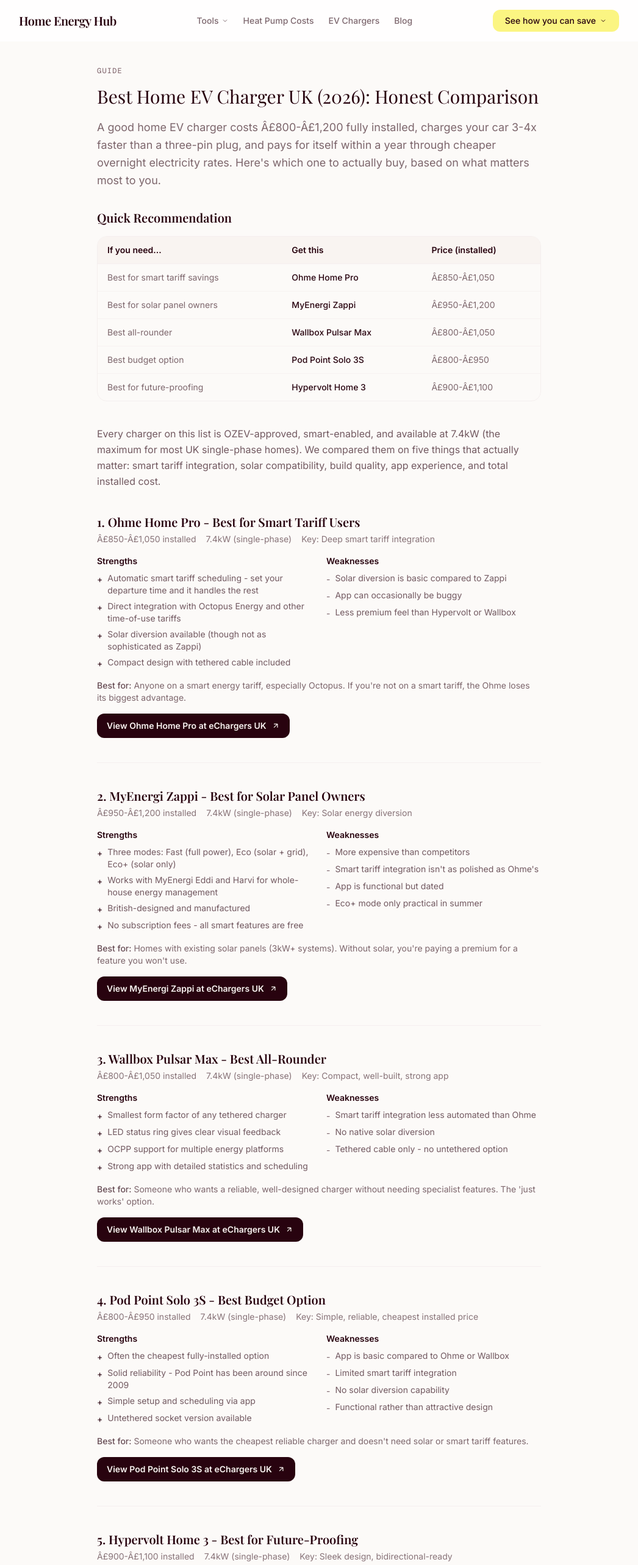
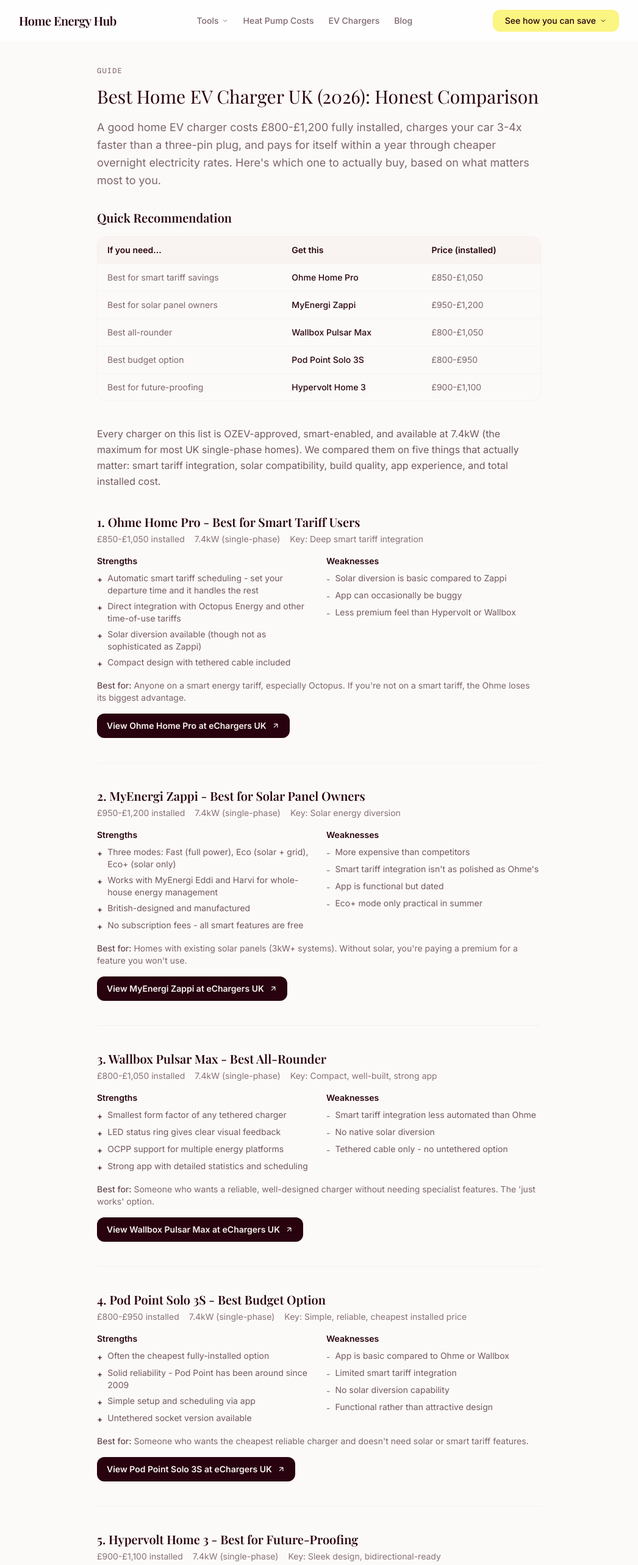
Before and after one commit to nrpilling21/thehomeenergyhub, a Next.js app: page /best-ev-charger-uk in a window 1280 px wide. Shown: the top 2566 px of the page at 61% size, without its empty margins (117-1163 px from the left). Built offline with nearby package versions, Linux system fonts and the light colour scheme; a web font is replaced by a local one.

Commit message:
Update page.tsx

```diff
--- a/src/app/best-ev-charger-uk/page.tsx
+++ b/src/app/best-ev-charger-uk/page.tsx
@@ -15,7 +15,7 @@
         Best Home EV Charger UK (2026): Honest Comparison
       </h1>
       <p className="text-ink/60 text-lg mb-8 leading-relaxed">
-        A good home EV charger costs Â£800-Â£1,200 fully installed, charges your car 3-4x faster than a
+        A good home EV charger costs £800-£1,200 fully installed, charges your car 3-4x faster than a
         three-pin plug, and pays for itself within a year through cheaper overnight electricity rates.
         Here&apos;s which one to actually buy, based on what matters most to you.
       </p>
@@ -35,27 +35,27 @@
             <tr className="border-b border-plum-light/15">
               <td className="py-3 px-4">Best for smart tariff savings</td>
               <td className="py-3 px-4 font-medium text-ink">Ohme Home Pro</td>
-              <td className="py-3 px-4">Â£850-Â£1,050</td>
+              <td className="py-3 px-4">£850-£1,050</td>
             </tr>
             <tr className="border-b border-plum-light/15">
               <td className="py-3 px-4">Best for solar panel owners</td>
               <td className="py-3 px-4 font-medium text-ink">MyEnergi Zappi</td>
-              <td className="py-3 px-4">Â£950-Â£1,200</td>
+              <td className="py-3 px-4">£950-£1,200</td>
             </tr>
             <tr className="border-b border-plum-light/15">
               <td className="py-3 px-4">Best all-rounder</td>
               <td className="py-3 px-4 font-medium text-ink">Wallbox Pulsar Max</td>
-              <td className="py-3 px-4">Â£800-Â£1,050</td>
+              <td className="py-3 px-4">£800-£1,050</td>
             </tr>
             <tr className="border-b border-plum-light/15">
               <td className="py-3 px-4">Best budget option</td>
               <td className="py-3 px-4 font-medium text-ink">Pod Point Solo 3S</td>
-              <td className="py-3 px-4">Â£800-Â£950</td>
+              <td className="py-3 px-4">£800-£950</td>
             </tr>
             <tr>
               <td className="py-3 px-4">Best for future-proofing</td>
               <td className="py-3 px-4 font-medium text-ink">Hypervolt Home 3</td>
-              <td className="py-3 px-4">Â£900-Â£1,100</td>
+              <td className="py-3 px-4">£900-£1,100</td>
             </tr>
           </tbody>
         </table>
@@ -73,7 +73,7 @@
         number={1}
         name="Ohme Home Pro"
         tagline="Best for Smart Tariff Users"
-        price="Â£850-Â£1,050 installed"
+        price="£850-£1,050 installed"
         power="7.4kW (single-phase)"
         keyFeature="Deep smart tariff integration"
         strengths={[
@@ -95,7 +95,7 @@
         number={2}
         name="MyEnergi Zappi"
         tagline="Best for Solar Panel Owners"
-        price="Â£950-Â£1,200 installed"
+        price="£950-£1,200 installed"
         power="7.4kW (single-phase)"
         keyFeature="Solar energy diversion"
         strengths={[
@@ -118,7 +118,7 @@
         number={3}
         name="Wallbox Pulsar Max"
         tagline="Best All-Rounder"
-        price="Â£800-Â£1,050 installed"
+        price="£800-£1,050 installed"
         power="7.4kW (single-phase)"
         keyFeature="Compact, well-built, strong app"
         strengths={[
@@ -140,7 +140,7 @@
         number={4}
         name="Pod Point Solo 3S"
         tagline="Best Budget Option"
-        price="Â£800-Â£950 installed"
+        price="£800-£950 installed"
         power="7.4kW (single-phase)"
         keyFeature="Simple, reliable, cheapest installed price"
         strengths={[
@@ -163,7 +163,7 @@
         number={5}
         name="Hypervolt Home 3"
         tagline="Best for Future-Proofing"
-        price="Â£900-Â£1,100 installed"
+        price="£900-£1,100 installed"
         power="7.4kW (single-phase)"
         keyFeature="Sleek design, bidirectional-ready"
         strengths={[
@@ -204,15 +204,15 @@
             </tr>
             <tr className="border-b border-plum-light/15">
               <td className="py-3 px-4 font-medium text-ink">Annual (8,000 mi)</td>
-              <td className="py-3 px-4">Â£560-Â£800</td>
-              <td className="py-3 px-4">Â£160-Â£240</td>
-              <td className="py-3 px-4">Â£1,200-Â£2,000</td>
-              <td className="py-3 px-4">Â£1,280-Â£1,760</td>
+              <td className="py-3 px-4">£560-£800</td>
+              <td className="py-3 px-4">£160-£240</td>
+              <td className="py-3 px-4">£1,200-£2,000</td>
+              <td className="py-3 px-4">£1,280-£1,760</td>
             </tr>
             <tr>
               <td className="py-3 px-4 font-medium text-ink">Monthly saving vs petrol</td>
-              <td className="py-3 px-4">Â£40-Â£80</td>
-              <td className="py-3 px-4">Â£85-Â£130</td>
+              <td className="py-3 px-4">£40-£80</td>
+              <td className="py-3 px-4">£85-£130</td>
               <td className="py-3 px-4"> -</td>
               <td className="py-3 px-4"> -</td>
             </tr>
@@ -287,7 +287,7 @@
         <div className="font-display font-semibold text-cream-dark text-lg mb-1">Considering a heat pump too?</div>
         <p className="text-base text-cream-dark/70 mb-3">
           Use our free calculator to get a cost estimate for air or ground source heat pumps, including
-          the Â£7,500 BUS grant.
+          the £7,500 BUS grant.
         </p>
         <Link
           href="/heat-pump-cost-calculator"
```
